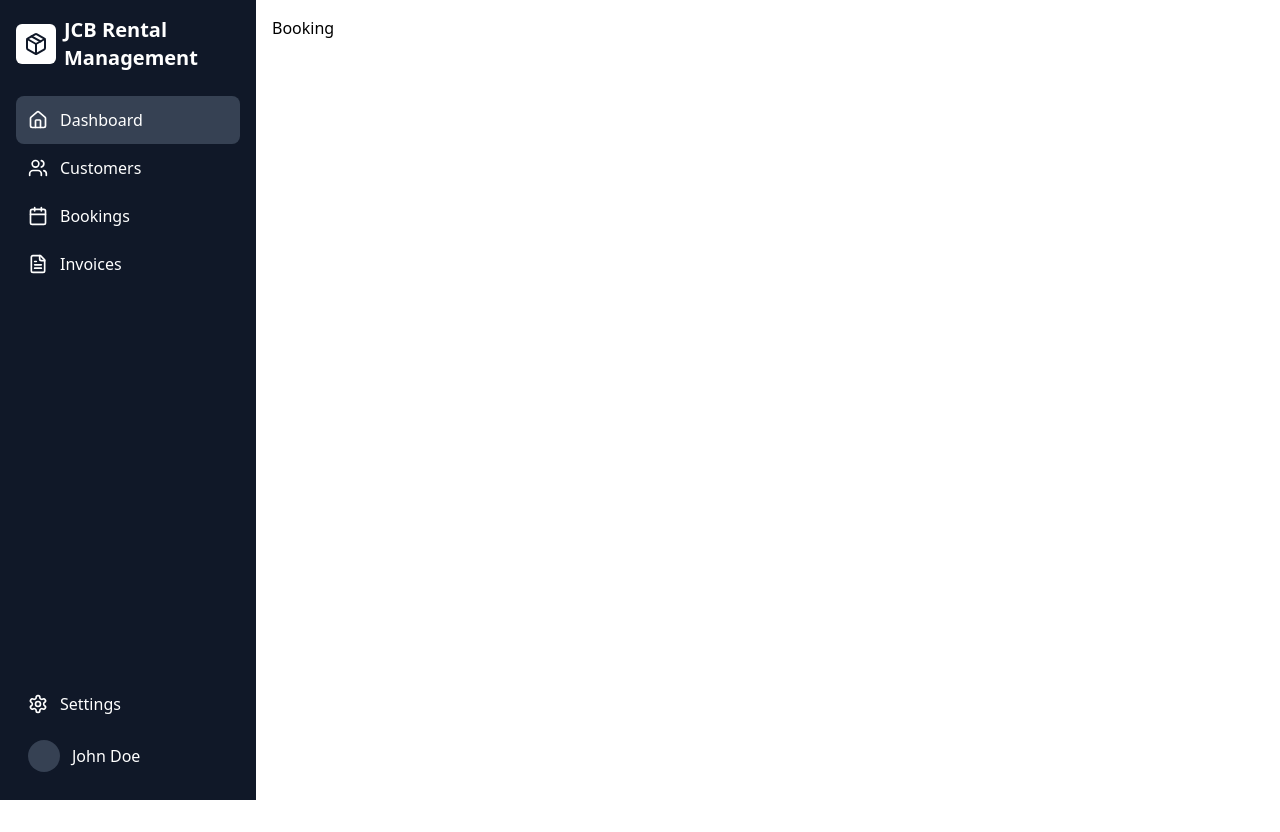
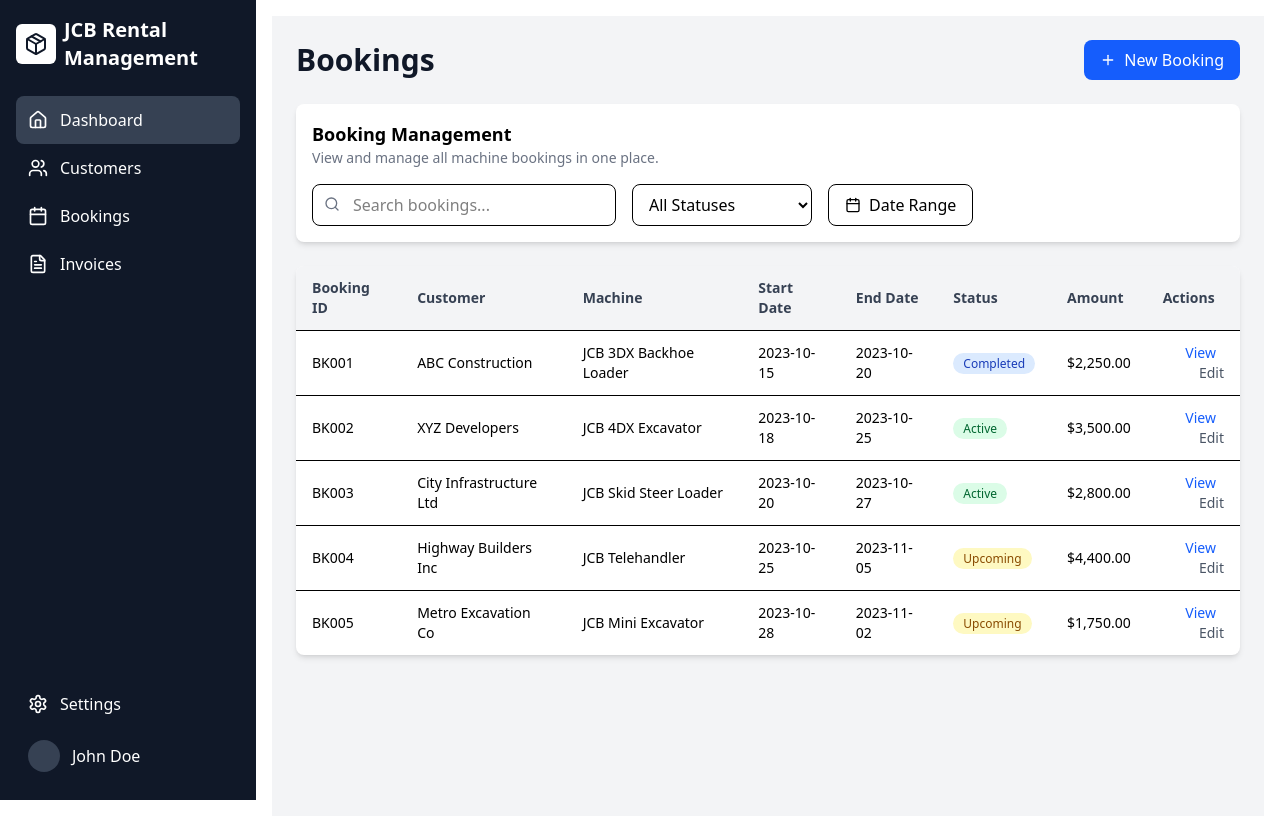
Before and after one commit to alishabirat/jcb-mgmt-system, a React (Vite) app in the folder frontend/: page /bookings in a window 1280 px wide. Before the commit the page ends 800 px from the top, so only its background shows below. Built offline with nearby package versions, Linux system fonts and the light colour scheme.

Commit message:
Update Booking.jsx

```diff
--- a/frontend/src/pages/Booking.jsx
+++ b/frontend/src/pages/Booking.jsx
@@ -1,7 +1,182 @@
-import React from "react";
+import React, { useState } from "react";
+import { Calendar, Plus, Search } from "lucide-react";
 
-const Booking = () => {
-  return <div>Booking</div>;
-};
+const bookings = [
+  {
+    id: "BK001",
+    customer: "ABC Construction",
+    machine: "JCB 3DX Backhoe Loader",
+    startDate: "2023-10-15",
+    endDate: "2023-10-20",
+    status: "Completed",
+    amount: "$2,250.00",
+  },
+  {
+    id: "BK002",
+    customer: "XYZ Developers",
+    machine: "JCB 4DX Excavator",
+    startDate: "2023-10-18",
+    endDate: "2023-10-25",
+    status: "Active",
+    amount: "$3,500.00",
+  },
+  {
+    id: "BK003",
+    customer: "City Infrastructure Ltd",
+    machine: "JCB Skid Steer Loader",
+    startDate: "2023-10-20",
+    endDate: "2023-10-27",
+    status: "Active",
+    amount: "$2,800.00",
+  },
+  {
+    id: "BK004",
+    customer: "Highway Builders Inc",
+    machine: "JCB Telehandler",
+    startDate: "2023-10-25",
+    endDate: "2023-11-05",
+    status: "Upcoming",
+    amount: "$4,400.00",
+  },
+  {
+    id: "BK005",
+    customer: "Metro Excavation Co",
+    machine: "JCB Mini Excavator",
+    startDate: "2023-10-28",
+    endDate: "2023-11-02",
+    status: "Upcoming",
+    amount: "$1,750.00",
+  },
+];
 
-export default Booking;
+export default function BookingsPage() {
+  const [searchQuery, setSearchQuery] = useState("");
+  const [statusFilter, setStatusFilter] = useState("");
+
+  const filteredBookings = bookings.filter(
+    (booking) =>
+      booking.customer.toLowerCase().includes(searchQuery.toLowerCase()) &&
+      (statusFilter === "" || booking.status === statusFilter)
+  );
+
+  return (
+    <div className="p-6 space-y-6 bg-gray-100 min-h-screen">
+      {/* Header Section */}
+      <div className="flex items-center justify-between">
+        <h1 className="text-3xl font-bold text-gray-900">Bookings</h1>
+        <button className="flex items-center px-4 py-2 text-white bg-blue-600 rounded-lg hover:bg-blue-700">
+          <Plus className="w-4 h-4 mr-2" />
+          New Booking
+        </button>
+      </div>
+
+      {/* Search & Filters */}
+      <div className="bg-white p-4 rounded-lg shadow-md">
+        <h2 className="text-lg font-semibold">Booking Management</h2>
+        <p className="text-sm text-gray-500">
+          View and manage all machine bookings in one place.
+        </p>
+
+        <div className="mt-4 flex flex-col md:flex-row items-start md:items-center gap-4">
+          <div className="relative w-full md:w-1/3">
+            <Search className="absolute left-3 top-3 h-4 w-4 text-gray-500" />
+            <input
+              type="text"
+              placeholder="Search bookings..."
+              className="pl-10 pr-3 py-2 w-full border rounded-lg focus:outline-none focus:ring-2 focus:ring-blue-500"
+              value={searchQuery}
+              onChange={(e) => setSearchQuery(e.target.value)}
+            />
+          </div>
+
+          {/* Status Filter */}
+          <select
+            className="w-full md:w-[180px] px-3 py-2 border rounded-lg focus:ring-2 focus:ring-blue-500"
+            value={statusFilter}
+            onChange={(e) => setStatusFilter(e.target.value)}
+          >
+            <option value="">All Statuses</option>
+            <option value="Active">Active</option>
+            <option value="Upcoming">Upcoming</option>
+            <option value="Completed">Completed</option>
+          </select>
+
+          <button className="flex items-center px-4 py-2 border rounded-lg hover:bg-gray-100">
+            <Calendar className="w-4 h-4 mr-2" />
+            Date Range
+          </button>
+        </div>
+      </div>
+
+      {/* Booking Table */}
+      <div className="bg-white rounded-lg shadow-md overflow-hidden">
+        <table className="w-full border-collapse">
+          <thead className="bg-gray-100">
+            <tr>
+              {[
+                "Booking ID",
+                "Customer",
+                "Machine",
+                "Start Date",
+                "End Date",
+                "Status",
+                "Amount",
+                "Actions",
+              ].map((head) => (
+                <th
+                  key={head}
+                  className="px-4 py-3 text-left text-sm font-semibold text-gray-700"
+                >
+                  {head}
+                </th>
+              ))}
+            </tr>
+          </thead>
+          <tbody>
+            {filteredBookings.length > 0 ? (
+              filteredBookings.map((booking) => (
+                <tr key={booking.id} className="border-t hover:bg-gray-50">
+                  <td className="px-4 py-3 text-sm">{booking.id}</td>
+                  <td className="px-4 py-3 text-sm">{booking.customer}</td>
+                  <td className="px-4 py-3 text-sm">{booking.machine}</td>
+                  <td className="px-4 py-3 text-sm">{booking.startDate}</td>
+                  <td className="px-4 py-3 text-sm">{booking.endDate}</td>
+                  <td className="px-4 py-3 text-sm">
+                    <span
+                      className={`px-2.5 py-0.5 text-xs font-medium rounded-full ${
+                        booking.status === "Active"
+                          ? "bg-green-100 text-green-800"
+                          : booking.status === "Completed"
+                          ? "bg-blue-100 text-blue-800"
+                          : booking.status === "Upcoming"
+                          ? "bg-yellow-100 text-yellow-800"
+                          : "bg-red-100 text-red-800"
+                      }`}
+                    >
+                      {booking.status}
+                    </span>
+                  </td>
+                  <td className="px-4 py-3 text-sm">{booking.amount}</td>
+                  <td className="px-4 py-3 text-sm text-right space-x-2">
+                    <button className="text-blue-600 hover:underline">
+                      View
+                    </button>
+                    <button className="text-gray-600 hover:underline">
+                      Edit
+                    </button>
+                  </td>
+                </tr>
+              ))
+            ) : (
+              <tr>
+                <td colSpan="8" className="px-4 py-6 text-center text-gray-500">
+                  No bookings found.
+                </td>
+              </tr>
+            )}
+          </tbody>
+        </table>
+      </div>
+    </div>
+  );
+}
```
